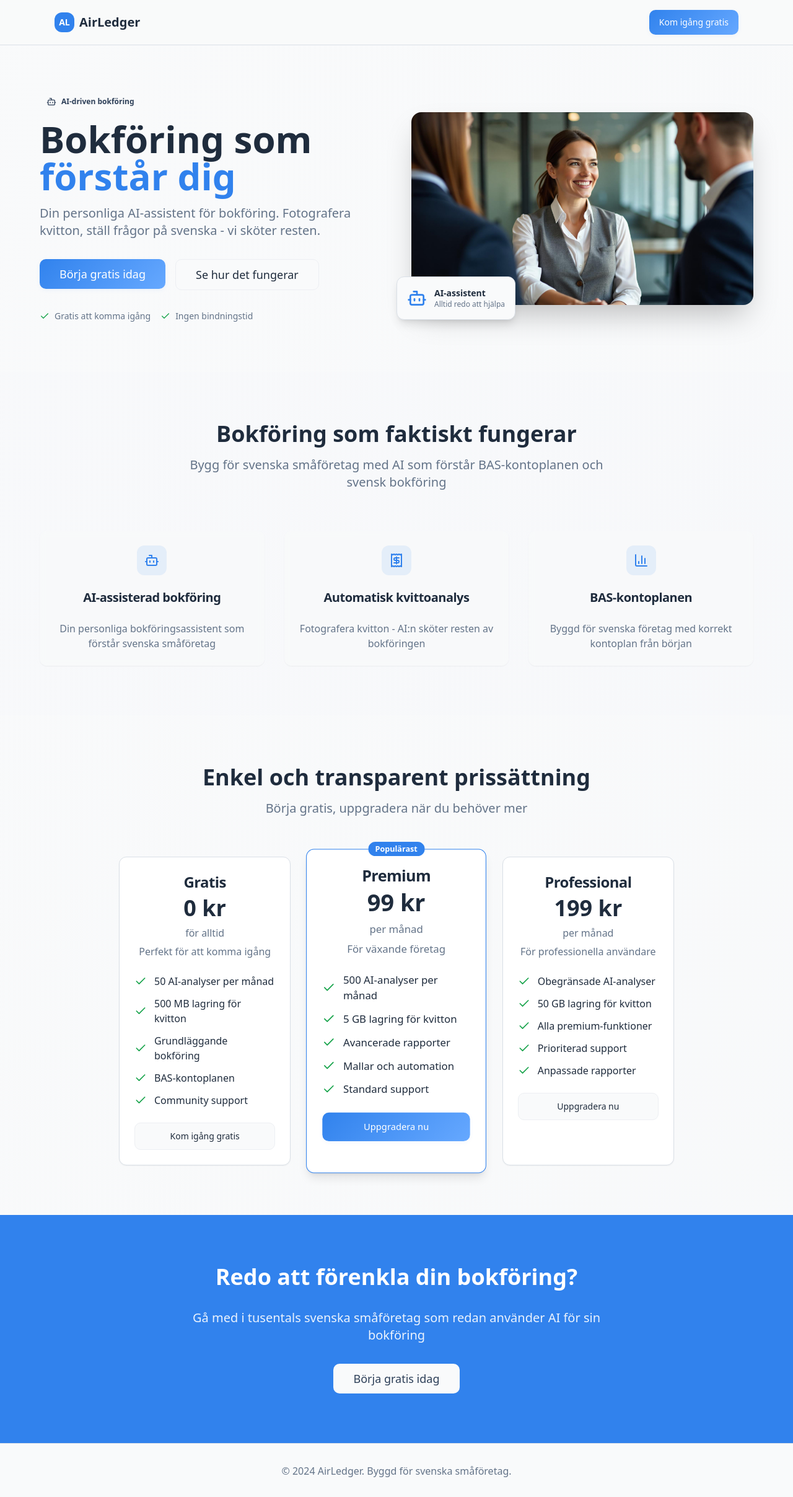
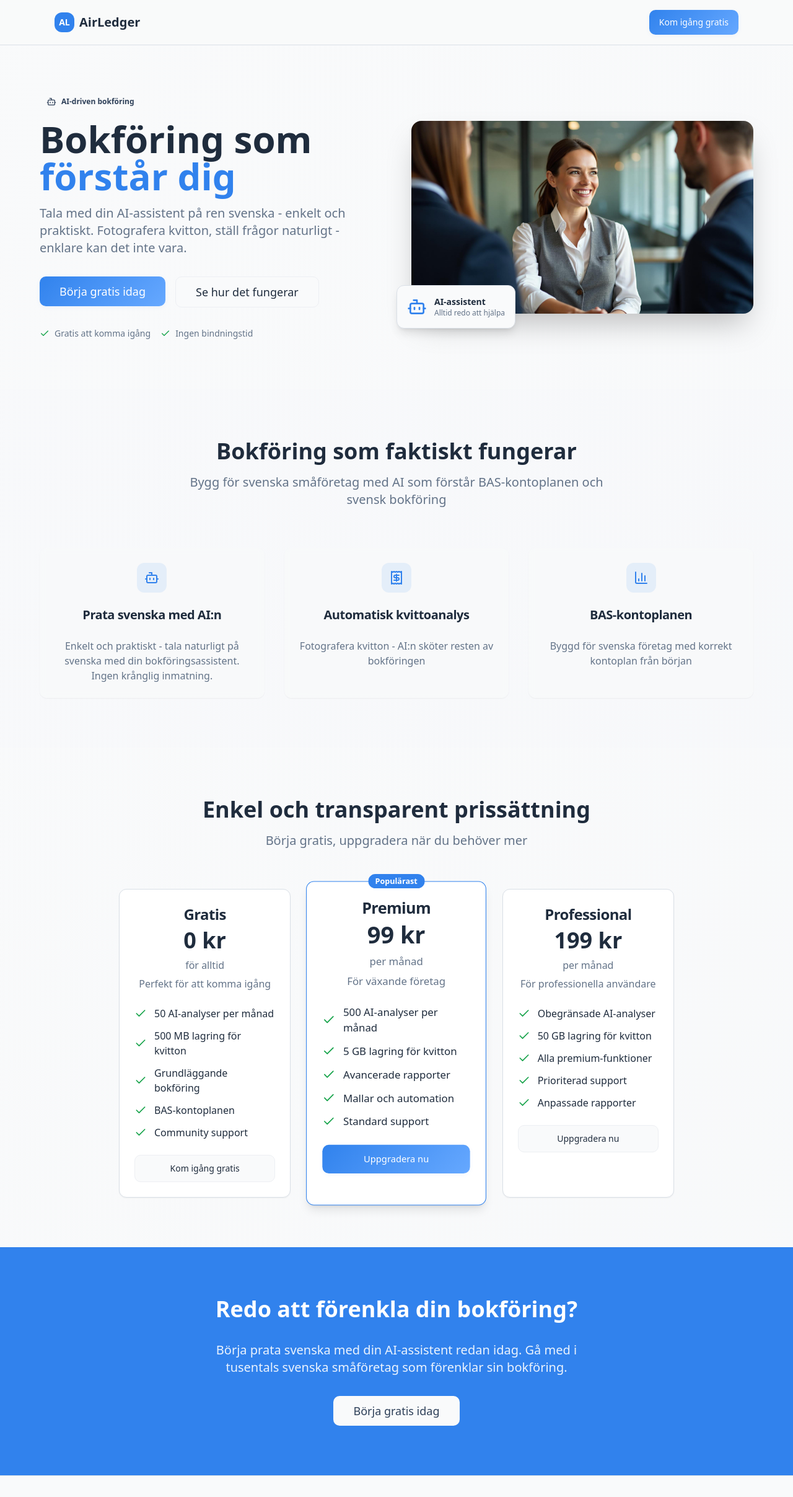
Before and after one commit to magnusfroste/airledger, a React (Vite) app: page / in a window 1280 px wide. Shown: the top 2415 px of the page at 62% size. Built offline with nearby package versions, Linux system fonts and the light colour scheme.

Commit message:
Add landing page copy
Update landing page to emphasize ease of use and Swedish language support for the accounting assistant.

```diff
--- a/src/components/LandingPage.tsx
+++ b/src/components/LandingPage.tsx
@@ -15,8 +15,8 @@ const LandingPage = () => {
   const features = [
     {
       icon: Bot,
-      title: "AI-assisterad bokföring",
-      description: "Din personliga bokföringsassistent som förstår svenska småföretag"
+      title: "Prata svenska med AI:n",
+      description: "Enkelt och praktiskt - tala naturligt på svenska med din bokföringsassistent. Ingen krånglig inmatning."
     },
     {
       icon: Receipt,
@@ -105,7 +105,7 @@ const LandingPage = () => {
                   <span className="text-primary block">förstår dig</span>
                 </h1>
                 <p className="text-xl text-muted-foreground max-w-lg">
-                  Din personliga AI-assistent för bokföring. Fotografera kvitton, ställ frågor på svenska - vi sköter resten.
+                  Tala med din AI-assistent på ren svenska - enkelt och praktiskt. Fotografera kvitton, ställ frågor naturligt - enklare kan det inte vara.
                 </p>
               </div>
 
@@ -247,7 +247,7 @@ const LandingPage = () => {
             Redo att förenkla din bokföring?
           </h2>
           <p className="text-xl opacity-90 max-w-2xl mx-auto">
-            Gå med i tusentals svenska småföretag som redan använder AI för sin bokföring
+            Börja prata svenska med din AI-assistent redan idag. Gå med i tusentals svenska småföretag som förenklar sin bokföring.
           </p>
           <Button
             onClick={handleGetStarted}
```
